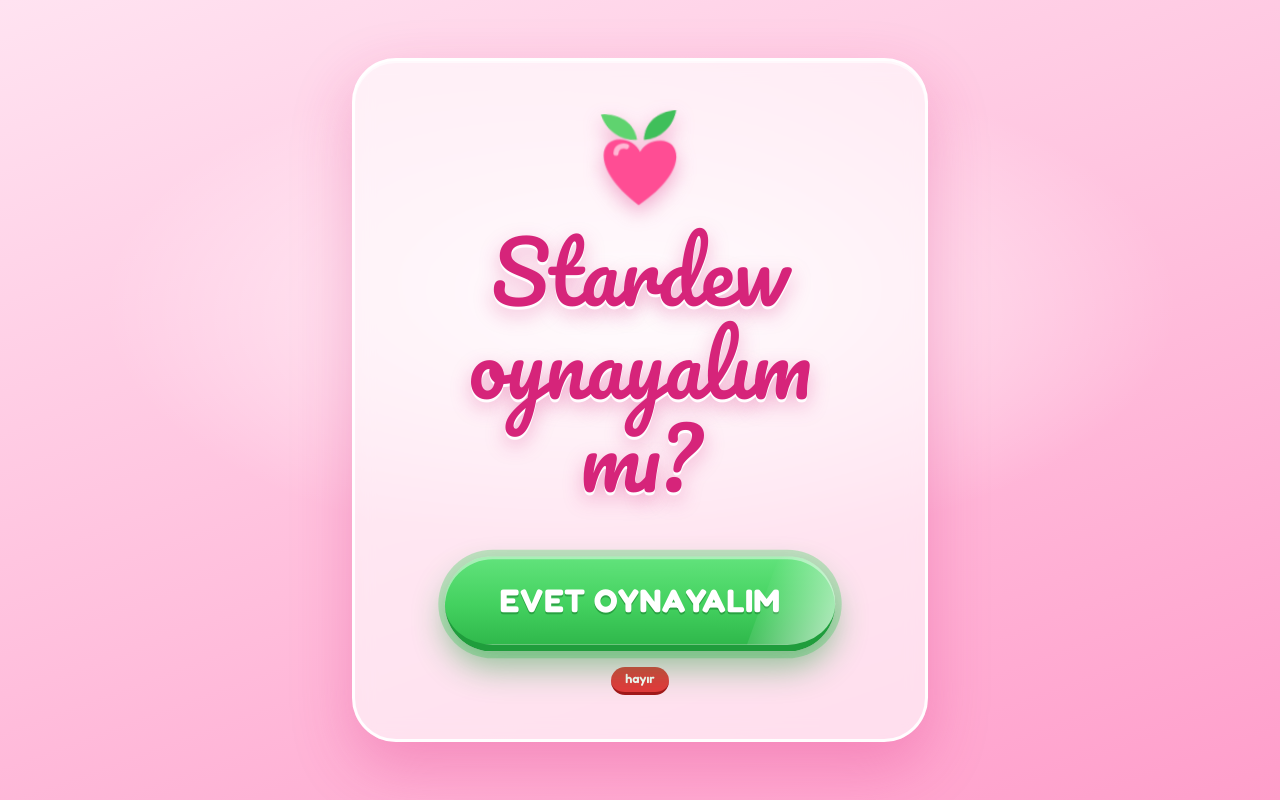
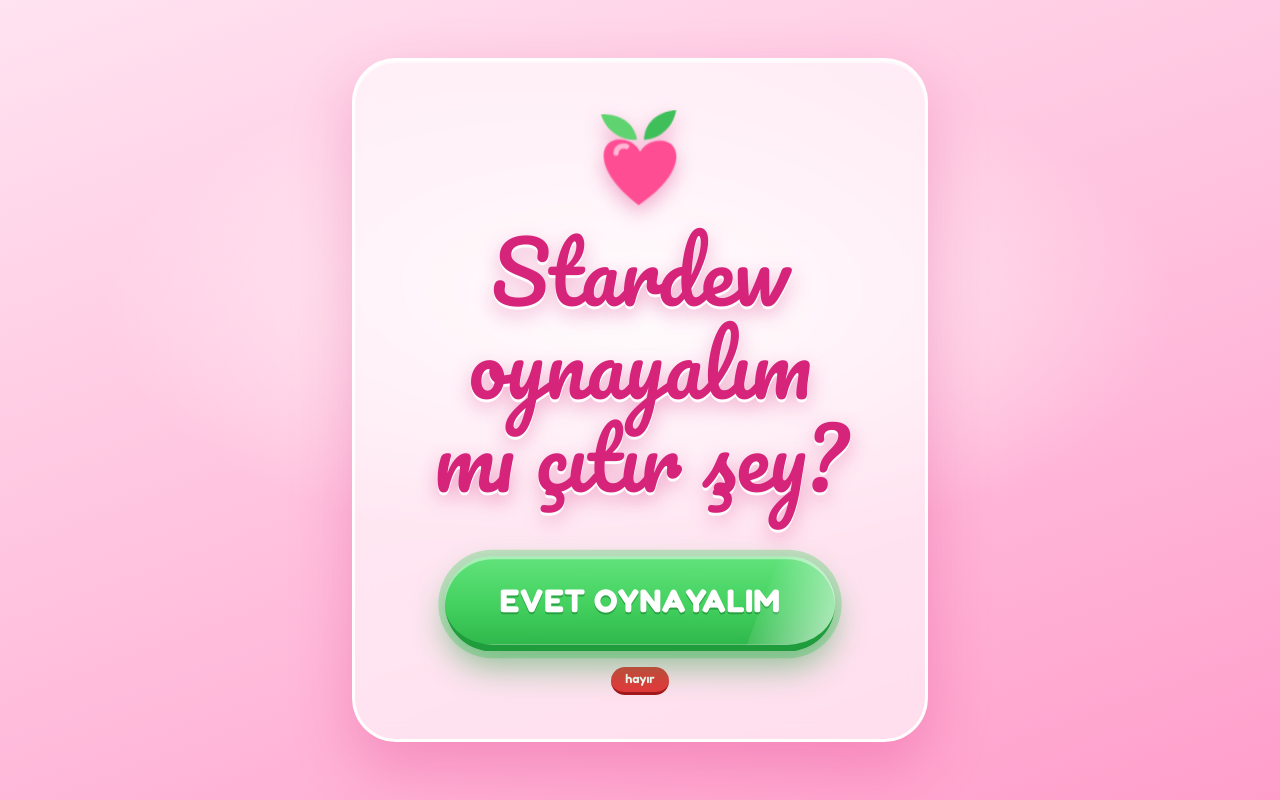
Before and after one commit to kursy0001/site, a plain HTML site: page index.html in a window 1280 px wide. Drawn offline with Linux system fonts and the light colour scheme.

Commit message:
Update title text in index.html

```diff
--- a/index.html
+++ b/index.html
@@ -373,7 +373,7 @@
         <path d="M18 30 C18 27 21 25 24 26" stroke="#fff" stroke-opacity=".6" stroke-width="3" stroke-linecap="round" fill="none"/>
       </svg>
 
-      <h1 id="title">Stardew oynayalım mı?</h1>
+      <h1 id="title">Stardew oynayalım mı çıtır şey?</h1>
       <p class="hint" id="hint" aria-live="polite">&nbsp;</p>
 
       <div class="answers">
```
